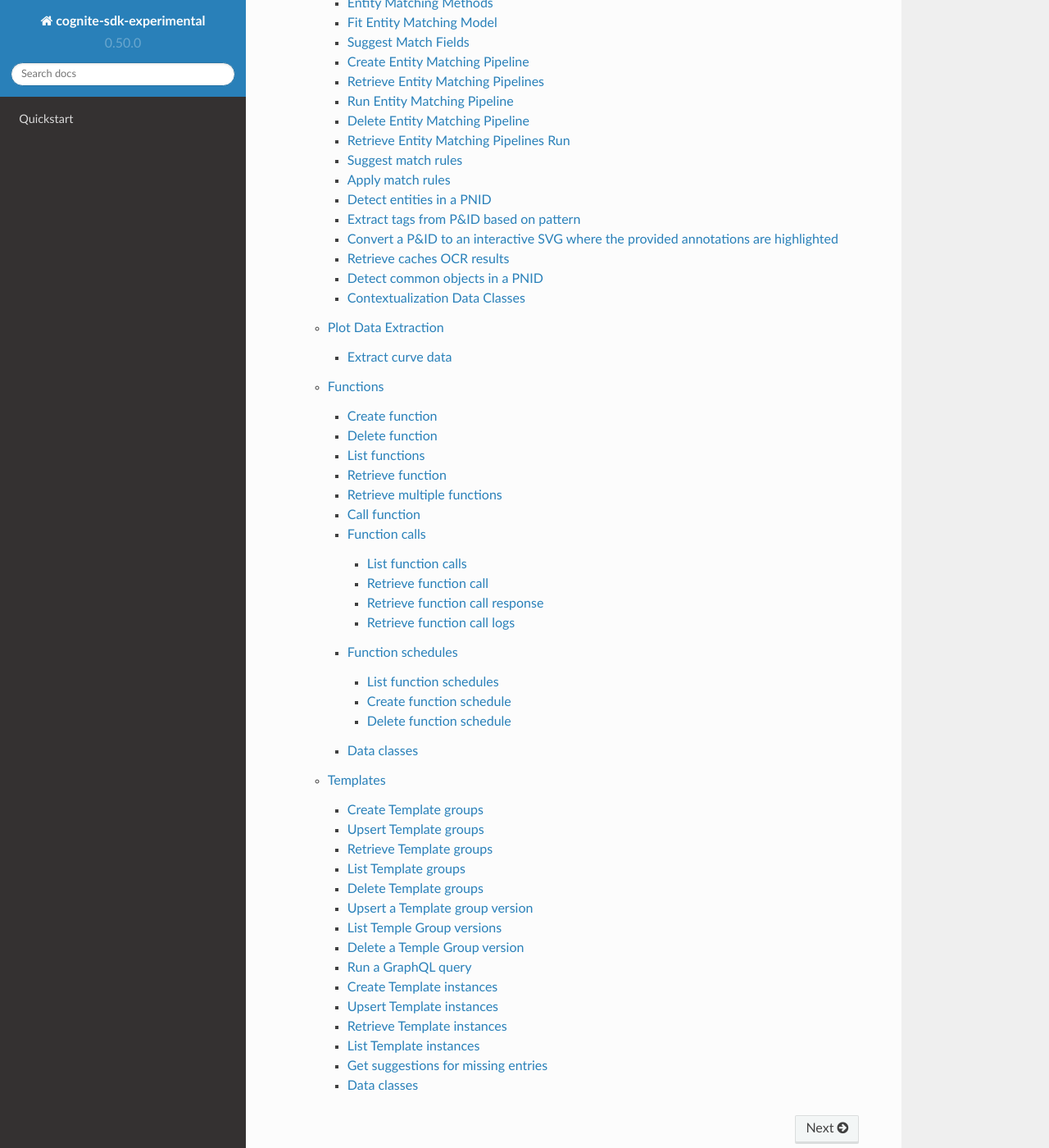
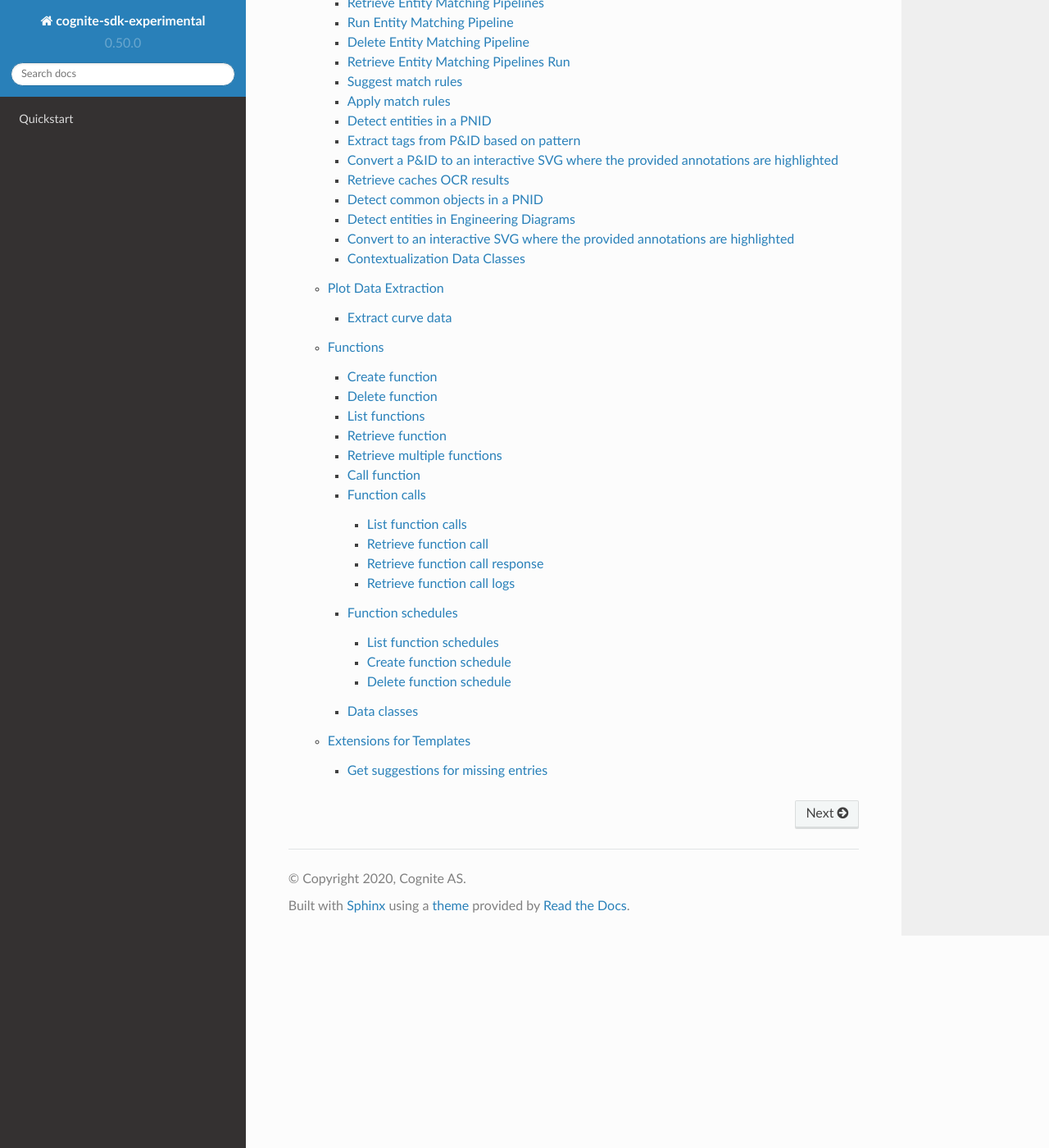
Before and after one commit to cognitedata/cognite-sdk-python-experimental, a Sphinx documentation site: the page built from docs/source/index.rst, in a window 1280 px wide and 1400 px high, scrolled down 2592 px. Shown: the whole window at 82% size. Built offline with Sphinx 7.4.7 and the Read the Docs theme 2.0.0, drawn with Linux system fonts in a browser that asks for light colours; some of the changed text lies outside the part shown.

Commit message:
i am very confusion about beta

```diff
--- a/docs/source/cognite.rst
+++ b/docs/source/cognite.rst
@@ -15,10 +15,10 @@
 * client.entity_matching: Extensions for entity matching `Create Entity Matching Pipeline`_
 * client.match_rules: New multi-field entity matching rules `Suggest match rules`_
 * client.pnid_parsing: `Detect entities in a PNID`_
+* client.diagrams: `Detect entities in Engineering Diagrams`_
 * client.pnid_object_detection: `Detect common objects in a PNID`_
 * client.functions: `Functions`_
-* client.files: includes extensions described in `Unstructured Search`_
-* client.templates: `Templates`_
+* client.templates: `Extensions for Templates`_
 
 CogniteClient
 -------------
@@ -391,6 +379,16 @@
 .. automethod:: cognite.experimental._api.pnid_object_detection.PNIDObjectDetectionAPI.find_objects
 
 
+Detect entities in Engineering Diagrams
+^^^^^^^^^^^^^^^^^^^^^^^^^^^^^^^^^^^^^^^
+.. automethod:: cognite.experimental._api.pnid_parsing.DiagramsAPI.detect
+
+Convert to an interactive SVG where the provided annotations are highlighted
+^^^^^^^^^^^^^^^^^^^^^^^^^^^^^^^^^^^^^^^^^^^^^^^^^^^^^^^^^^^^^^^^^^^^^^^^^^^^
+.. automethod:: cognite.experimental._api.pnid_parsing.DiagramsAPI.convert
+
+
+
 Contextualization Data Classes
 ^^^^^^^^^^^^^^^^^^^^^^^^^^^^^^
 .. automodule:: cognite.experimental.data_classes.contextualization
@@ -473,66 +471,10 @@
     :show-inheritance:
 
 
-Templates
----------
-Create Template groups
-^^^^^^^^^^^^^^^^^^^^^^
-.. automethod:: cognite.experimental._api.templates.TemplateGroupsAPI.create
-
-Upsert Template groups
-^^^^^^^^^^^^^^^^^^^^^^
-.. automethod:: cognite.experimental._api.templates.TemplateGroupsAPI.upsert
-
-Retrieve Template groups
-^^^^^^^^^^^^^^^^^^^^^^^^
-.. automethod:: cognite.experimental._api.templates.TemplateGroupsAPI.retrieve_multiple
-
-List Template groups
-^^^^^^^^^^^^^^^^^^^^
-.. automethod:: cognite.experimental._api.templates.TemplateGroupsAPI.list
-
-Delete Template groups
-^^^^^^^^^^^^^^^^^^^^^^
-.. automethod:: cognite.experimental._api.templates.TemplateGroupsAPI.delete
-
-Upsert a Template group version
-^^^^^^^^^^^^^^^^^^^^^^^^^^^^^^^
-.. automethod:: cognite.experimental._api.templates.TemplateGroupVersionsAPI.upsert
-
-List Temple Group versions
-^^^^^^^^^^^^^^^^^^^^^^^^^^
-.. automethod:: cognite.experimental._api.templates.TemplateGroupVersionsAPI.list
-
-Delete a Temple Group version
-^^^^^^^^^^^^^^^^^^^^^^^^^^^^^
-.. automethod:: cognite.experimental._api.templates.TemplateGroupVersionsAPI.delete
-
-Run a GraphQL query
-^^^^^^^^^^^^^^^^^^^
-.. automethod:: cognite.experimental._api.templates.TemplatesAPI.graphql_query
-
-Create Template instances
-^^^^^^^^^^^^^^^^^^^^^^^^^
-.. automethod:: cognite.experimental._api.templates.TemplateInstancesAPI.create
-
-Upsert Template instances
-^^^^^^^^^^^^^^^^^^^^^^^^^
-.. automethod:: cognite.experimental._api.templates.TemplateInstancesAPI.upsert
-
-Retrieve Template instances
-^^^^^^^^^^^^^^^^^^^^^^^^^^^
-.. automethod:: cognite.experimental._api.templates.TemplateInstancesAPI.retrieve_multiple
-
-List Template instances
-^^^^^^^^^^^^^^^^^^^^^^^
-.. automethod:: cognite.experimental._api.templates.TemplateInstancesAPI.list
+Extensions for Templates
+------------------------
+The main templates SDK is available through the main sdk.
 
 Get suggestions for missing entries
 ^^^^^^^^^^^^^^^^^^^^^^^^^^^^^^^^^^^
 .. automethod:: cognite.experimental._api.templates.TemplateCompletionAPI.complete
-
-Data classes
-^^^^^^^^^^^^
-.. automodule:: cognite.experimental.data_classes.templates
-    :members:
-    :show-inheritance:
```
Also changed, not shown: other parts of docs/source/cognite.rst (+0 -12 lines), CHANGELOG.md (+1 -1 lines), 1 other file.
